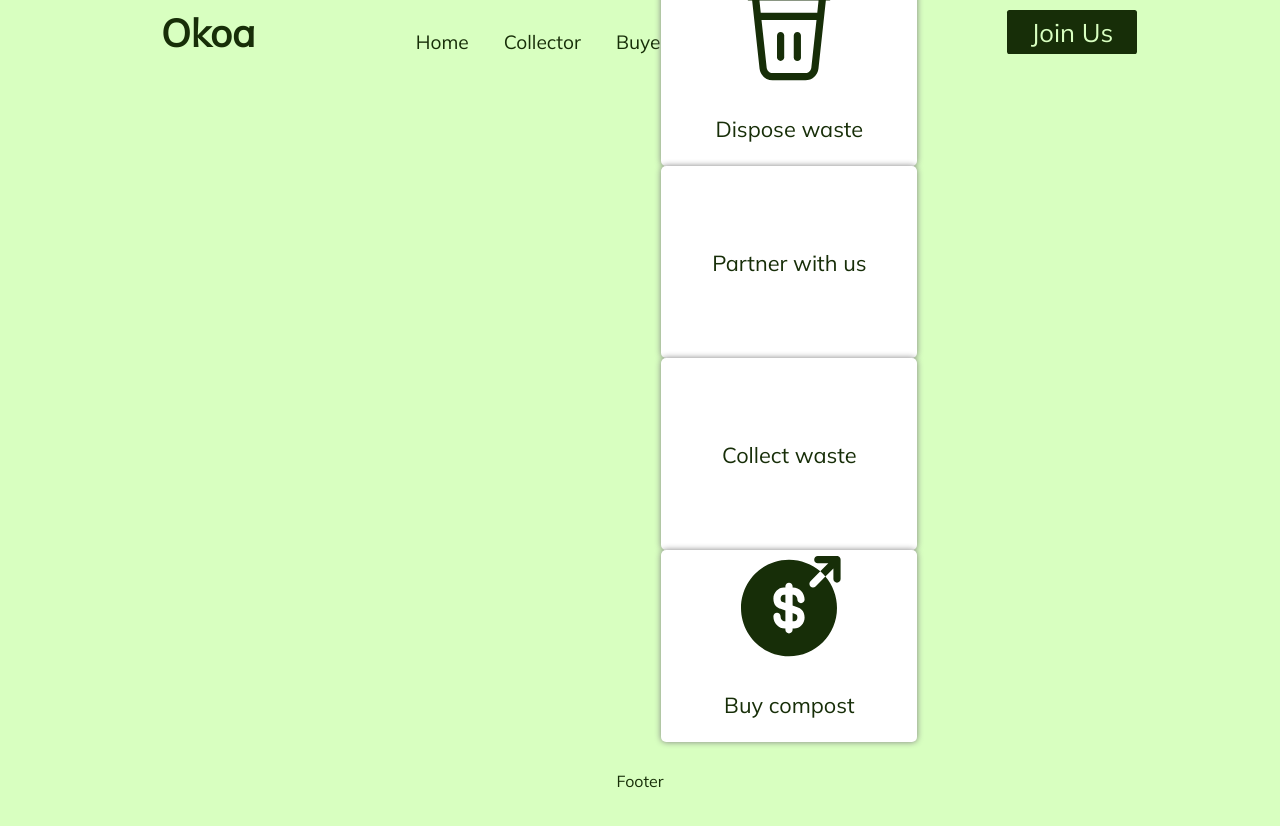
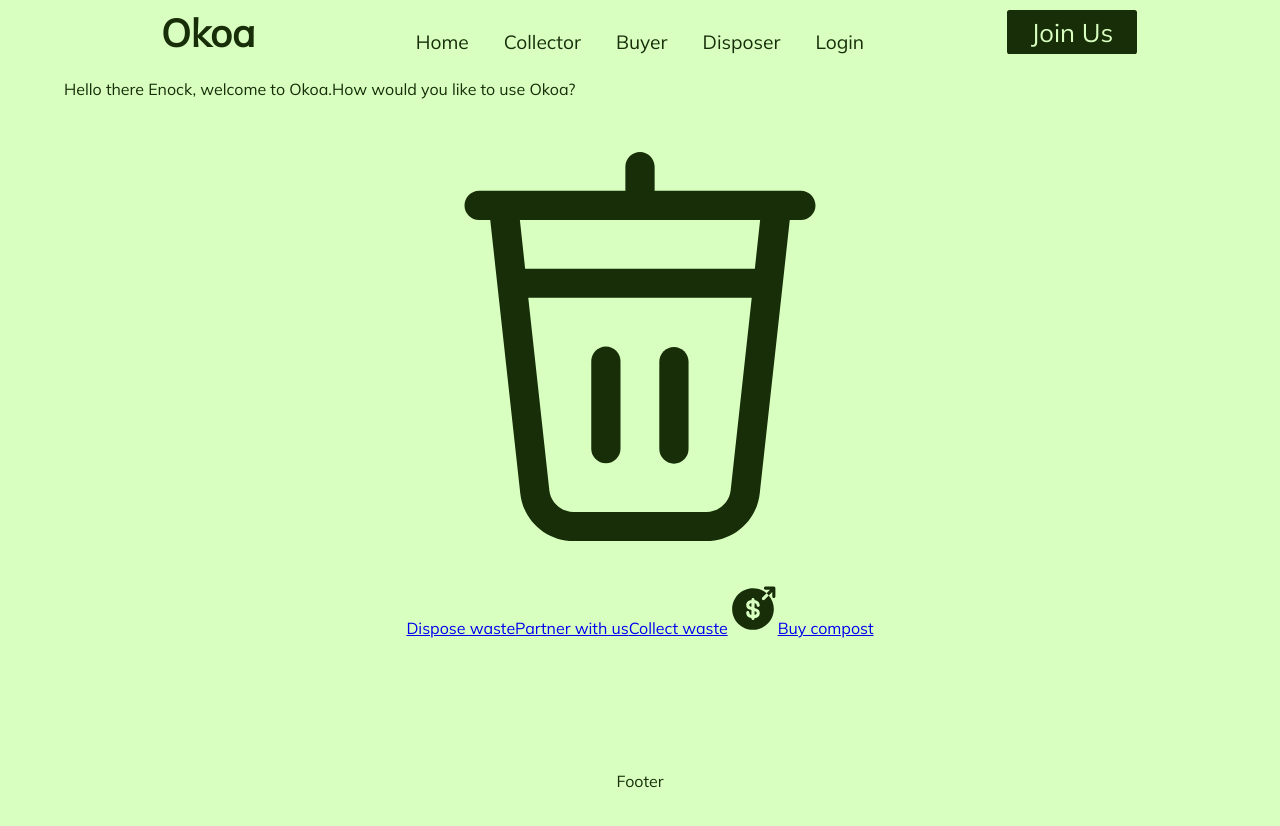
Before and after one commit to MokuaEnock/greenly, a React (Create React App) app: page /redirect in a window 1280 px wide. Shown: the top 826 px of the page. Built offline with nearby package versions, Linux system fonts and the light colour scheme; no server answers.

Commit message:
restructure redirect section

```diff
--- a/src/pages/redirect/redirect.css
+++ b/src/pages/redirect/redirect.css
@@ -3,43 +3,11 @@
   height: 45vw;
   display: flex;
   background-color: #d8ffc0;
-  flex-direction: row;
+  flex-direction: column;
   align-items: center;
   justify-content: space-evenly;
 }
 
-.redirects {
-  width: 20vw;
-  border-radius: 0.4vw;
-  height: 15vw;
-  background-color: white;
-  display: flex;
-  flex-direction: column;
-  text-decoration: none;
-  color: #172e08;
-  font-size: 1.7vw;
-  align-items: center;
-  box-shadow: 0.002vw 0.002vw 0.5vw grey;
-  justify-content: space-evenly;
+#redirect-title {
+  width: 100%;
 }
-
-/* color: #172e08; */
-
-.redirects > * {
-  width: 100%;
-  height: 50%;
-  display: flex;
-  flex-direction: column;
-  justify-content: center;
-  align-items: center;
-}
-
-.redirects > img {
-  height: 60%;
-}
-
-.redirects:hover {
-  background-color: #d8ffc0;
-  width: 22vw;
-  height: 17vw;
-}
--- a/src/pages/redirect/redirect.js
+++ b/src/pages/redirect/redirect.js
@@ -6,8 +6,8 @@ export default function Redirect() {
   return (
     <main id="redirect">
       <section id="redirect-title">
-        <span id="redirect-head"></span>
-        <span id="redirect-par"></span>
+        <span id="redirect-head">Hello there Enock, welcome to Okoa.</span>
+        <span id="redirect-par">How would you like to use Okoa?</span>
       </section>
 
       <section id="redirect-cont">
```
